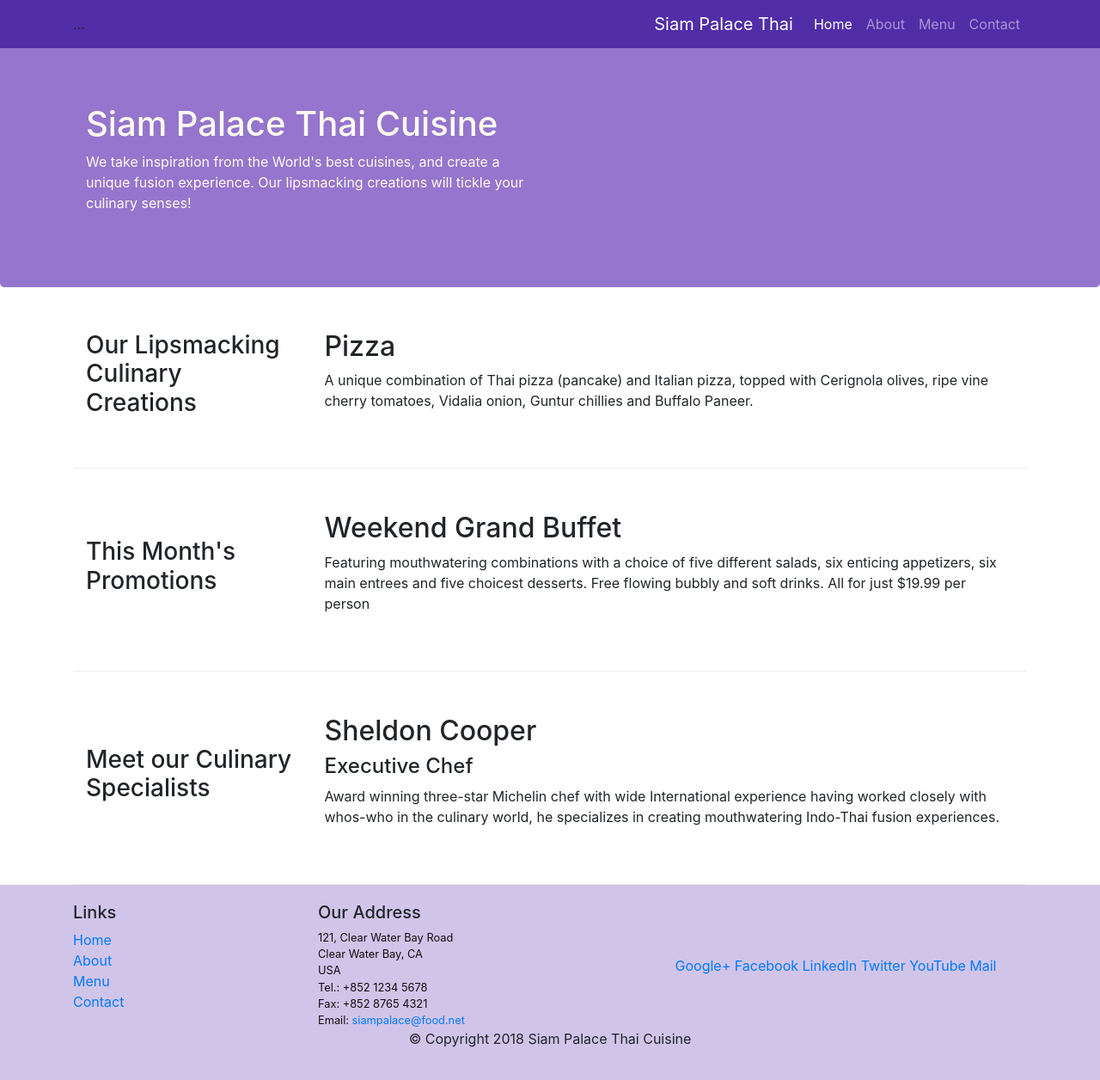
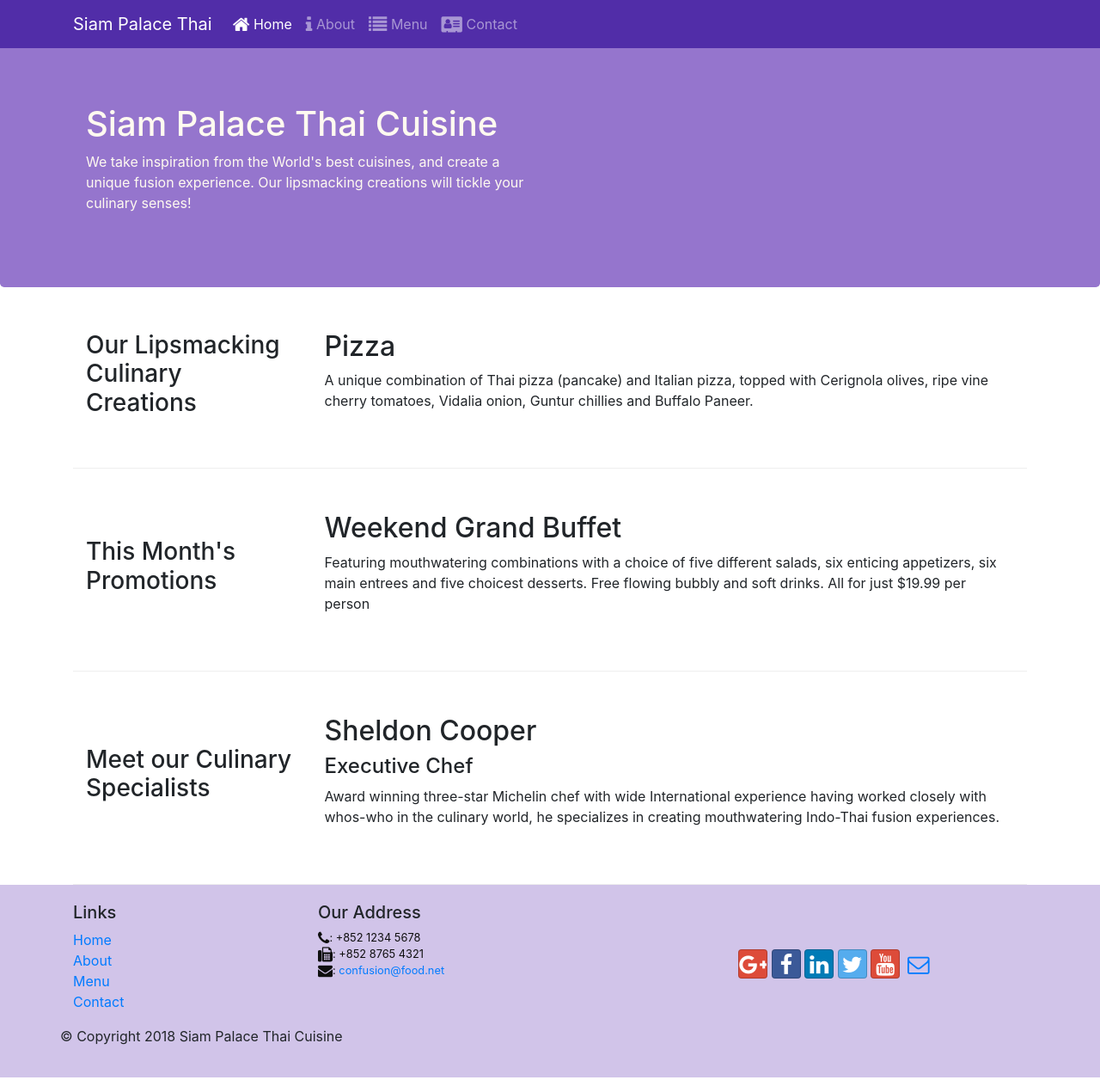
Before and after one commit to JABietoTercero/siamPalaceThaiCuisine, a website: page index.html in a window 1280 px wide. Shown: the whole page at 86% size. Drawn offline with nearby package versions, Linux system fonts and the light colour scheme.

Commit message:
Icon Fonts on Siam Palace web site

```diff
--- a/index.html
+++ b/index.html
@@ -8,7 +8,11 @@
     <meta http-equiv="x-ua-compatible" content="ie=edge">
 
     <link rel="stylesheet" href="node_modules/bootstrap/dist/css/bootstrap.min.css">
+    <link rel="stylesheet" href="node_modules/font-awesome/css/font-awesome.min.css">
+    <link rel="stylesheet" href="node_modules/bootstrap-social/bootstrap-social.css">
+
     <link rel="stylesheet" href="css/css.css">
+
 
     <script src="node_modules/jquery/dist/jquery.slim.min.js"></script>
     <script src="node_modules/popper.js/dist/umd/popper-utils.min.js"></script>
@@ -23,16 +27,20 @@
             <button class="navbar-toggler" type="button" data-toggle="collapse" data-target="#Navbar">
                 <span class="navbar-toggler-icon"></span>
             </button>
-            <div class="collapse navbar-collapse" id="Navbar">
-                <ul class="navbar-nav mr-auto"> ... </ul>
+            <a class="navbar-brand" href="#">Siam Palace Thai</a>
+            <div class="collapse navbar-collapse">
+                <ul class="navbar-nav mr-auto">
+                    <li class="nav-item active"><a class="nav-link" href="#"><span class="fa fa-home fa-lg"></span>
+                            Home</a></li>
+                    <li class="nav-item"><a class="nav-link" href="aboutus.html"><span class="fa fa-info fa-lg"></span>
+                            About</a></li>
+                    <li class="nav-item"><a class="nav-link" href="#"><span class="fa fa-list fa-lg"></span> Menu</a></li>
+                    <li class="nav-item"><a class="nav-link" href="#"><span class="fa fa-address-card fa-lg"></span>
+                            Contact</a></li>
+                </ul>
             </div>
-            <a class="navbar-brand" href="#">Siam Palace Thai</a>
-            <ul class="navbar-nav mr-auto">
-                <li class="nav-item active"><a class="nav-link" href="#">Home</a></li>
-                <li class="nav-item"><a class="nav-link" href="./aboutus.html">About</a></li>
-                <li class="nav-item"><a class="nav-link" href="#">Menu</a></li>
-                <li class="nav-item"><a class="nav-link" href="#">Contact</a></li>
-            </ul>
+
+
         </div>
     </nav>
     <header class="jumbotron">
@@ -103,31 +111,29 @@
                 <div class="col-7 col-sm-4">
                     <h5>Our Address</h5>
                     <address>
-                        121, Clear Water Bay Road<br>
-                        Clear Water Bay, CA<br>
-                        USA<br>
-                        Tel.: +852 1234 5678<br>
-                        Fax: +852 8765 4321<br>
-                        Email: <a href="mailto:siampalace@food.net">siampalace@food.net</a>
+                        <i class="fa fa-phone fa-lg"></i>: +852 1234 5678<br>
+                        <i class="fa fa-fax fa-lg"></i>: +852 8765 4321<br>
+                        <i class="fa fa-envelope fa-lg"></i>:
+                        <a href="mailto:siampalace@food.net">confusion@food.net</a>
                     </address>
                 </div>
                 <div class="col-12 col-sm-5 align-self-center ">
                     <div class="text-center">
-                        <a href="http://google.com/+">Google+</a>
-                        <a href="http://www.facebook.com/profile.php?id=">Facebook</a>
-                        <a href="http://www.linkedin.com/in/">LinkedIn</a>
-                        <a href="http://twitter.com/">Twitter</a>
-                        <a href="http://youtube.com/">YouTube</a>
-                        <a href="mailto:">Mail</a>
+                        <a class="btn btn-social-icon btn-google" href="http://google.com/+"><i class="fa fa-google-plus"></i></a>
+                        <a class="btn btn-social-icon btn-facebook" href="http://www.facebook.com/profile.php?id="><i
+                                class="fa fa-facebook"></i></a>
+                        <a class="btn btn-social-icon btn-linkedin" href="http://www.linkedin.com/in/"><i class="fa fa-linkedin"></i></a>
+                        <a class="btn btn-social-icon btn-twitter" href="http://twitter.com/"><i class="fa fa-twitter"></i></a>
+                        <a class="btn btn-social-icon btn-google" href="http://youtube.com/"><i class="fa fa-youtube"></i></a>
+                        <a class="btn btn-social-icon" href="mailto:"><i class="fa fa-envelope-o"></i></a>
+                    </div>
+                </div>
+                <div class="row justify-content-center">
+                    <div class="col-auto">
+                        <p>© Copyright 2018 Siam Palace Thai Cuisine</p>
                     </div>
                 </div>
             </div>
-            <div class="row justify-content-center">
-                <div class="col-auto">
-                    <p>© Copyright 2018 Siam Palace Thai Cuisine</p>
-                </div>
-            </div>
-        </div>
     </footer>
 
 </body>
--- a/package.json
+++ b/package.json
@@ -15,6 +15,8 @@
   },
   "dependencies": {
     "bootstrap": "^4.0.0",
+    "bootstrap-social": "^5.1.1",
+    "font-awesome": "^4.7.0",
     "jquery": "^3.3.1",
     "popper.js": "^1.12.9"
   }
```
Also changed, not shown: aboutus.html (+23 -16 lines), 1 other file.
